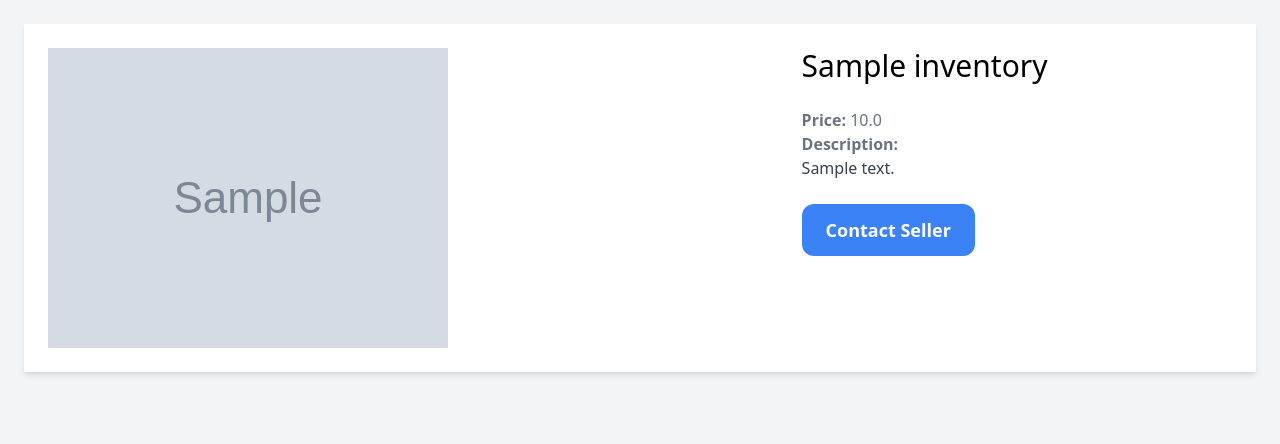
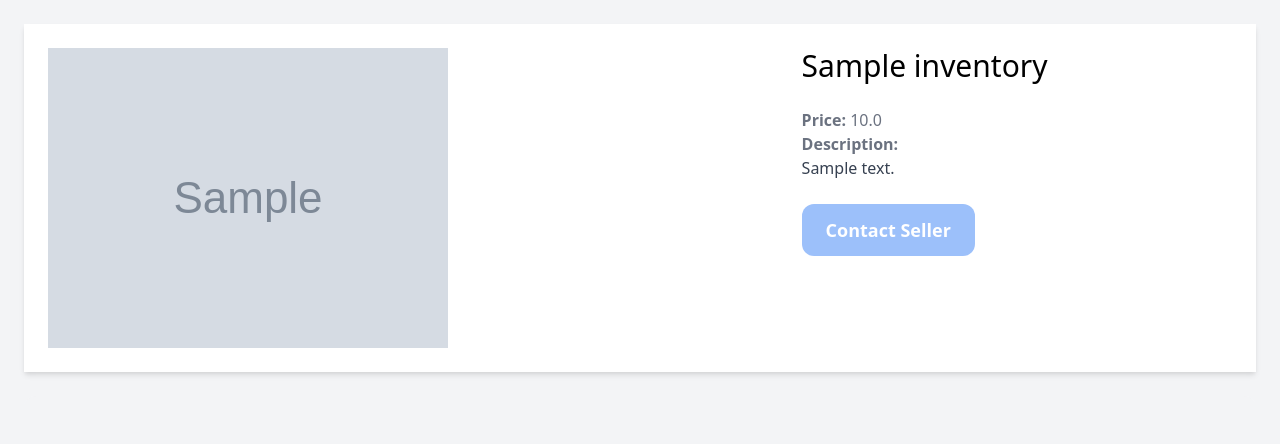
Before and after one commit to danieljkpraveen/Diskvr, a Django app: page /items/1 in a window 1280 px wide. Shown: the part 77-521 px from the top of the page. Run offline with Django 4.2, Linux system fonts and the light colour scheme; tables that the repository leaves empty hold one stand-in row (values such as "Sample post"); grey boxes marked "Sample" are stand-in pictures.

Commit message:
fixed contact button to wor only if logged in

```diff
--- a/diskvr/settings.py
+++ b/diskvr/settings.py
@@ -18,7 +18,8 @@ SECRET_KEY = 'django-insecure-dq%489eg8=-$hwyycimpn98(9s93mju2gq$(qtfxf!j^lf5fes
 # SECURITY WARNING: don't run with debug turned on in production!
 DEBUG = True
 
-# ALLOWED_HOSTS = []
+
+# ALLOWED_HOSTS = ['localhost', '127.0.0.1', 'diskvr.pythonanywhere.com',]
 ALLOWED_HOSTS = ['diskvr.pythonanywhere.com',]
 
 
--- a/inventory/templates/inventory/detail.html
+++ b/inventory/templates/inventory/detail.html
@@ -34,7 +34,8 @@
 
         {% else %}
 
-            <a href="https://api.whatsapp.com/send?phone=6360352004" class="inline-block mt-6 px-6 py-3 text-lg font-semibold bg-blue-500 text-white rounded-xl hover:bg-gray-500">Contact Seller</a>
+            <!-- <a href="https://api.whatsapp.com/send?phone=6360352004" class="inline-block mt-6 px-6 py-3 text-lg font-semibold bg-blue-500 text-white rounded-xl hover:bg-gray-500">Contact Seller</a> -->
+            <a href="https://api.whatsapp.com/send?phone=6360352004" class="inline-block mt-6 px-6 py-3 text-lg font-semibold bg-blue-500 text-white rounded-xl hover:bg-gray-500 {% if not request.user.is_authenticated %}opacity-50 cursor-not-allowed{% endif %}">Contact Seller</a>
 
         {% endif %}
 
```
